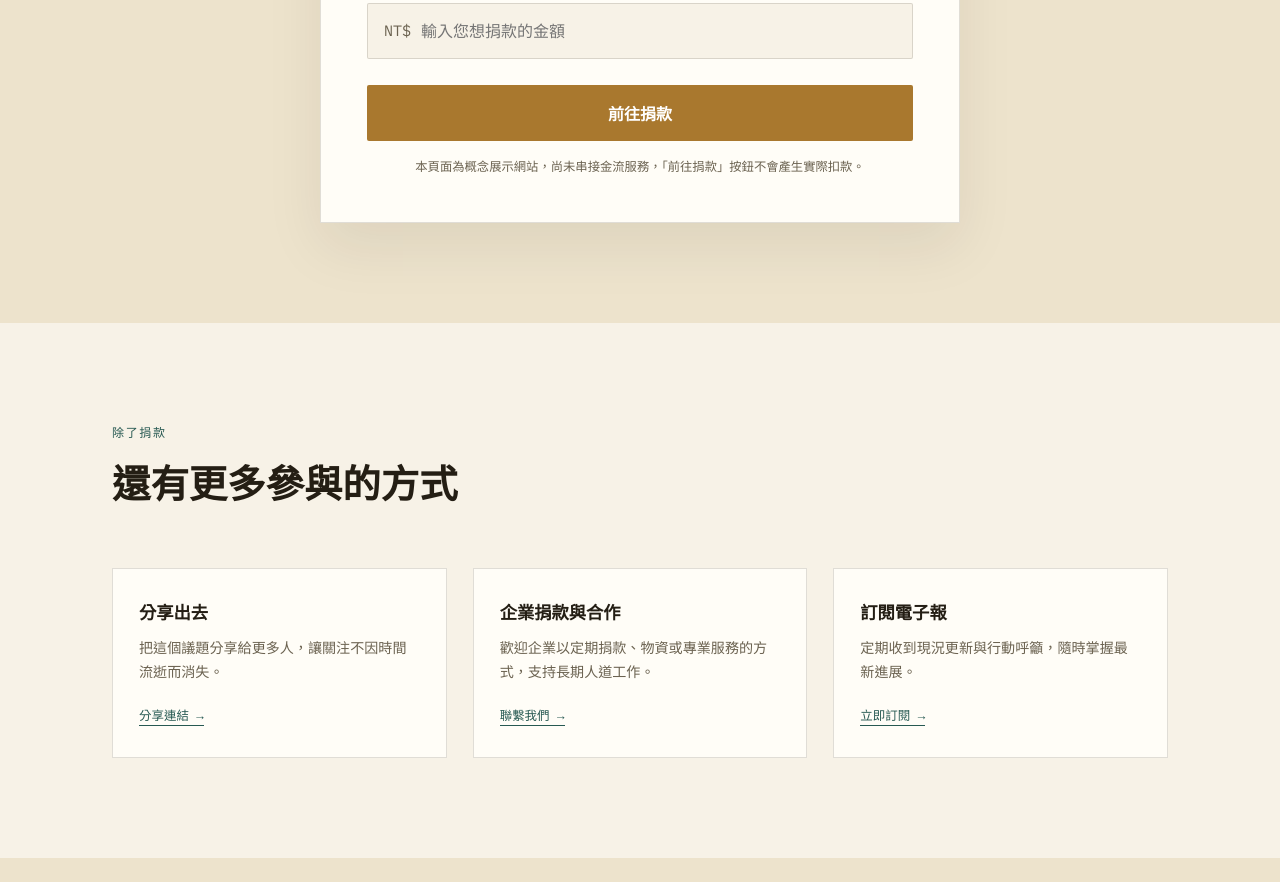
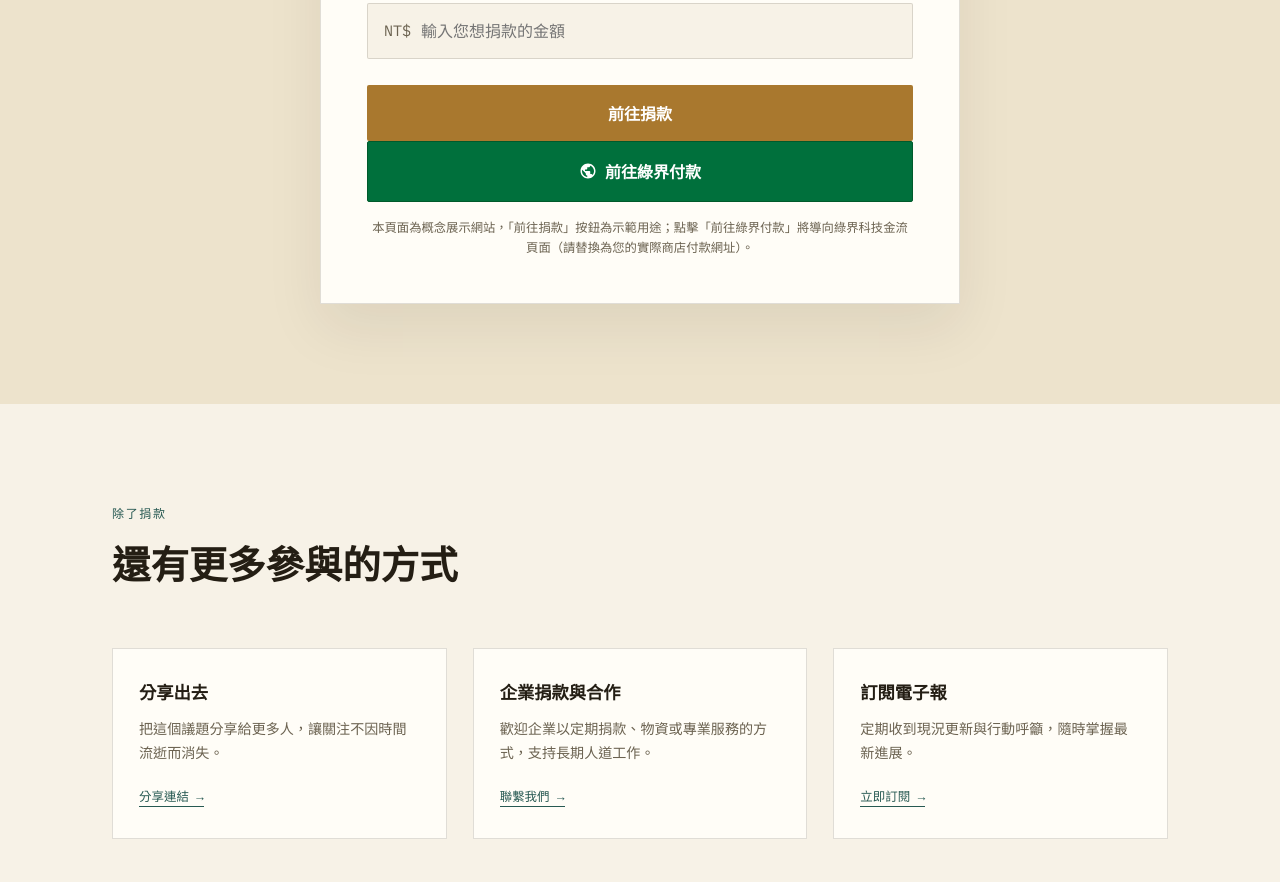
Before and after one commit to JimmyHungX/charity, a plain HTML site: page index.html in a window 1280 px wide. Shown: the part 4278-5160 px from the top of the page. Drawn offline with Linux system fonts and the light colour scheme.

Commit message:
feat: 新增綠界ECPay付款按鈕
加入前往綠界科技付款頁面的連結按鈕
- 新增 ECPay 付款按鈕 (緑界品牌綠色)
- 更新說明文字說明實際付款連結
- 前往捐款按鈕保留為示範用途

Co-authored-by: Claude <noreply@anthropic.com>

```diff
--- a/index.html
+++ b/index.html
@@ -185,7 +185,14 @@
       </div>
 
       <button class="donate-submit" id="submitBtn">前往捐款</button>
-      <p class="donate-note">本頁面為概念展示網站，尚未串接金流服務，「前往捐款」按鈕不會產生實際扣款。</p>
+
+      <!-- ECPay 付款按鈕 -->
+      <a href="https://payment.ecpay.com.tw/Cashier/AioCheckOut/V5" class="donate-submit ecpay-btn" target="_blank" rel="noopener">
+        <svg width="18" height="18" viewBox="0 0 24 24" fill="currentColor"><path d="M12 2C6.48 2 2 6.48 2 12s4.48 10 10 10 10-4.48 10-10S17.52 2 12 2zm-1 17.93c-3.95-.49-7-3.85-7-7.93 0-.62.08-1.21.21-1.79L9 15v1c0 1.1.9 2 2 2v1.93zm6.9-2.54c-.26-.81-1-1.39-1.9-1.39h-1v-3c0-.55-.45-1-1-1H8v-2h2c.55 0 1-.45 1-1V7h2c1.1 0 2-.9 2-2v-.41c2.93 1.19 5 4.06 5 7.41 0 2.08-.8 3.97-2.1 5.39z"/></svg>
+        前往綠界付款
+      </a>
+
+      <p class="donate-note">本頁面為概念展示網站，「前往捐款」按鈕為示範用途；點擊「前往綠界付款」將導向綠界科技金流頁面（請替換為您的實際商店付款網址）。</p>
       <div class="confirm-box" id="confirmBox"></div>
     </div>
   </div>
--- a/styles.css
+++ b/styles.css
@@ -207,8 +207,10 @@
   .custom-amount{display:flex; align-items:center; gap:10px; background:var(--paper); border:1px solid var(--rule); border-radius:2px; padding:14px 16px; margin-bottom:26px;}
   .custom-amount span{font-family:var(--mono); color:var(--ink-soft); font-size:0.94rem;}
   .custom-amount input{flex:1; background:none; border:none; outline:none; color:var(--ink); font-family:var(--mono); font-size:1rem;}
-  .donate-submit{width:100%; background:var(--gold); color:#fff; font-weight:700; padding:16px; border:none; border-radius:2px; font-size:1rem; cursor:pointer; transition:background 0.2s ease, transform 0.2s ease;}
+  .donate-submit{width:100%; background:var(--gold); color:#fff; font-weight:700; padding:16px; border:none; border-radius:2px; font-size:1rem; cursor:pointer; transition:background 0.2s ease, transform 0.2s ease; display:inline-flex; align-items:center; justify-content:center; gap:8px; text-decoration:none;}
   .donate-submit:hover{background:var(--gold-deep); transform:translateY(-2px);}
+  .ecpay-btn{background:#00703C; border:1px solid #005a2b;}
+  .ecpay-btn:hover{background:#005a2b; transform:translateY(-2px);}
   .donate-note{text-align:center; font-size:0.77rem; color:var(--ink-soft); margin-top:16px; line-height:1.6;}
   .confirm-box{display:none; margin-top:20px; padding:15px 18px; background:var(--teal-tint); border:1px solid var(--teal); color:var(--teal-deep); font-size:0.87rem; border-radius:2px;}
   .confirm-box.show{display:block;}
```
